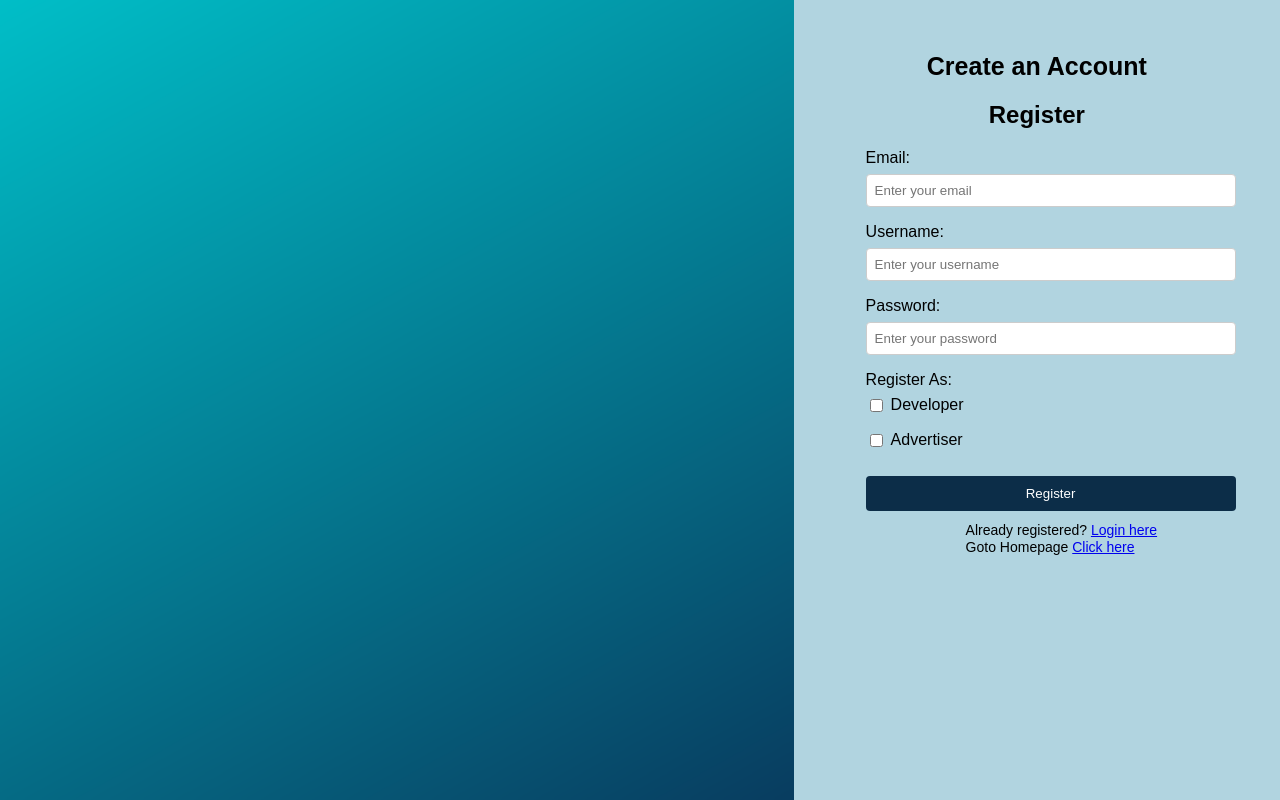
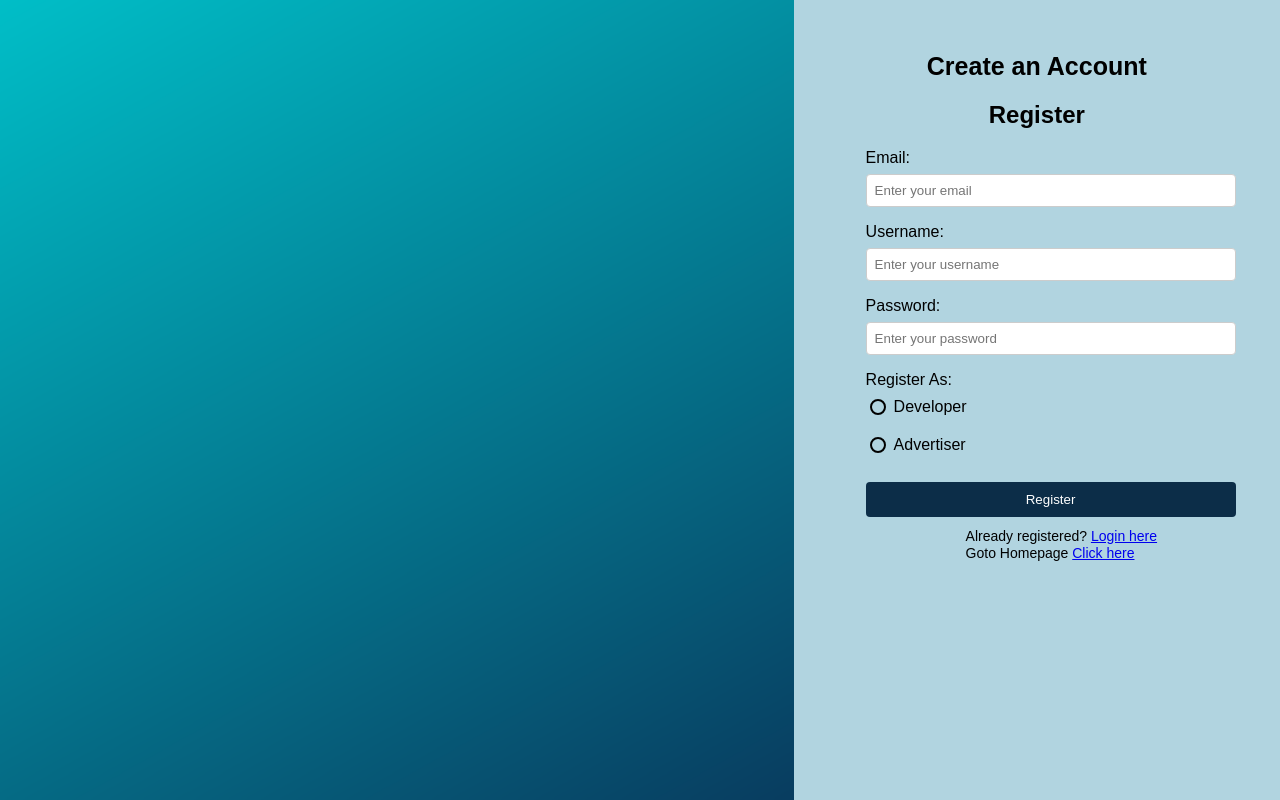
Before and after one commit to ymcmb0/SCOPAI, a React (Create React App) app in the folder scopai/scopai-frontend/: page /register in a window 1280 px wide. Built offline with nearby package versions, Linux system fonts and the light colour scheme; no server answers.

Commit message:
registerupdatecheckbox

```diff
--- a/scopai/scopai-frontend/src/components/Register.js
+++ b/scopai/scopai-frontend/src/components/Register.js
@@ -77,13 +77,37 @@
 
 const CheckboxInput = styled.input`
   margin-right: 8px;
-  margin-left: px;
+  width: 16px;
+  height: 16px;
+  border-radius: 50%;
+  appearance: none;
+  border: 2px solid #000000;
+  outline: none;
+  cursor: pointer;
+  position: relative;
+
+  &:checked::after {
+    content: '';
+    display: block;
+    width: 10px;
+    height: 10px;
+    border-radius: 50%;
+    background-color: #000000;
+    position: absolute;
+    top: 50%;
+    left: 50%;
+    transform: translate(-50%, -50%);
+  }
 `;
+
+
 
 const CheckboxLabel = styled.label`
   color: #000000;
+  display: inline-block; /* Ensures inline-block layout */
+  border-radius: 50%; /* Make the label circular */
+`;
 
-`;
 
 const SubmitButton = styled.button`
   background-color: #0C2D48;
```
